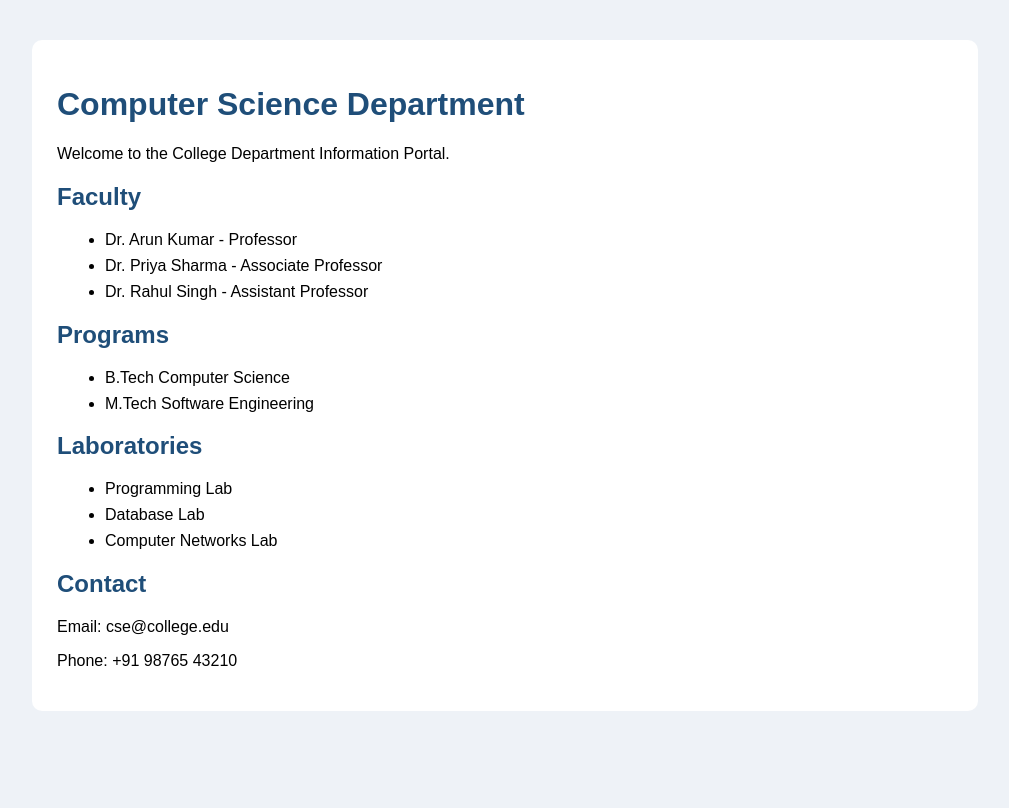
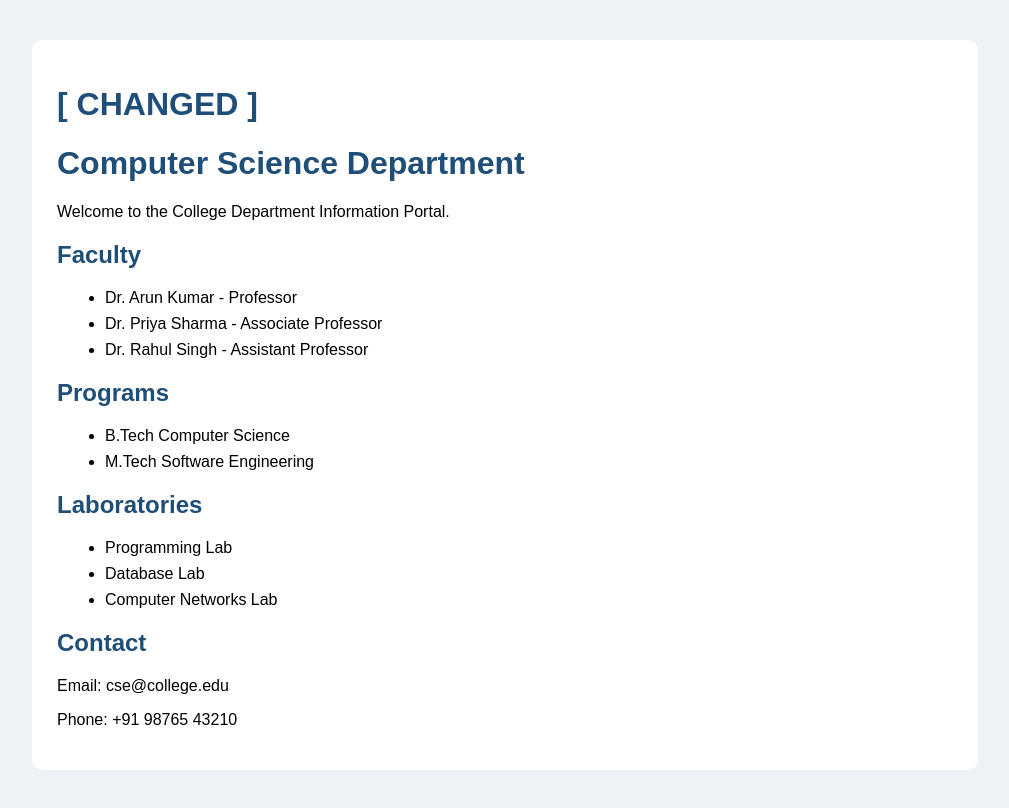
Before and after one commit to hiteshreddy007/Assignment-08-Q3, a plain HTML site: page index.html in a window 1280 px wide. Shown: the whole page, without its empty margins (135-1144 px from the left). Drawn offline with Linux system fonts and the light colour scheme.

Commit message:
Update index.html

```diff
--- a/index.html
+++ b/index.html
@@ -31,7 +31,7 @@
 <body>
 
 <div class="box">
-
+    <h1>[ CHANGED ]</h1>
     <h1>Computer Science Department</h1>
 
     <p>
```
